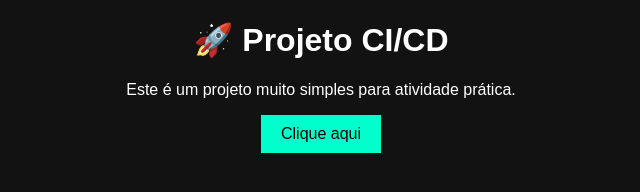
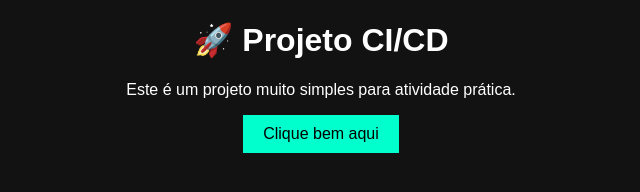
Before and after one commit to AndersonRDT/ci-cd-projeto, a plain HTML site: page index.html in a window 1280 px wide. Shown: the whole page, without its empty margins (319-959 px from the left). Drawn offline with Linux system fonts and the light colour scheme.

Commit message:
commit 4: melhoria visual

```diff
--- a/index.html
+++ b/index.html
@@ -8,7 +8,7 @@
 <body>
     <h1>🚀 Projeto CI/CD</h1>
     <p>Este é um projeto muito simples para atividade prática.</p>
-    <button onclick="mensagem()">Clique aqui</button>
+    <button onclick="mensagem()">Clique bem aqui</button>
 
     <script>
         function mensagem() {
```
